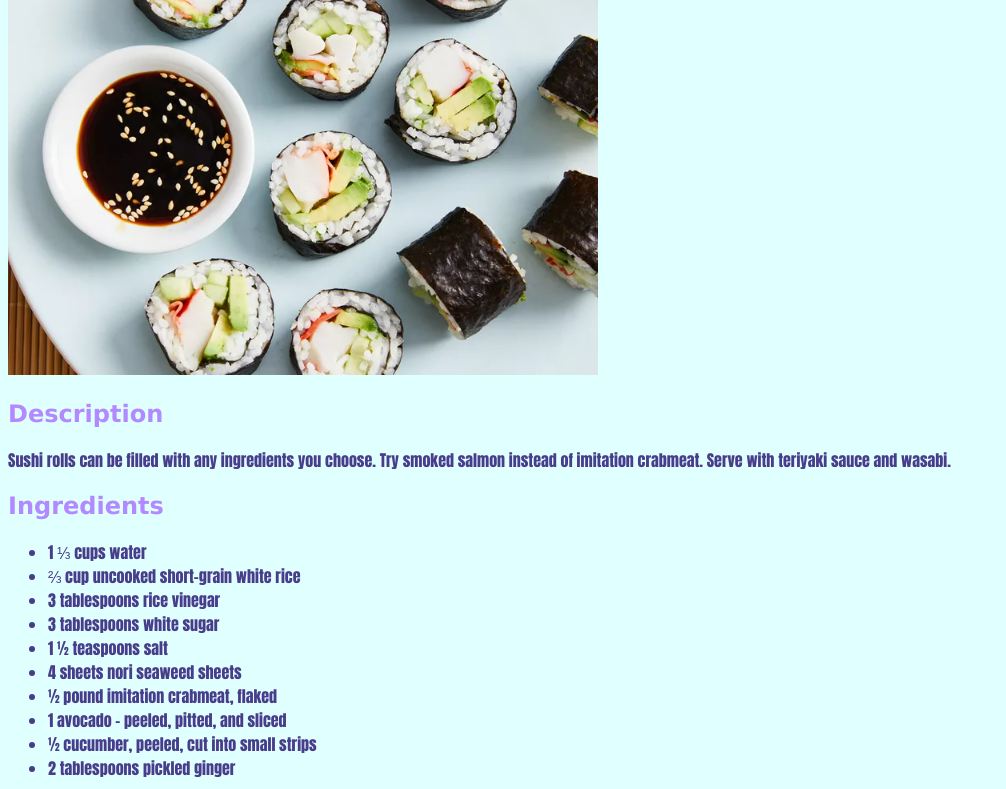
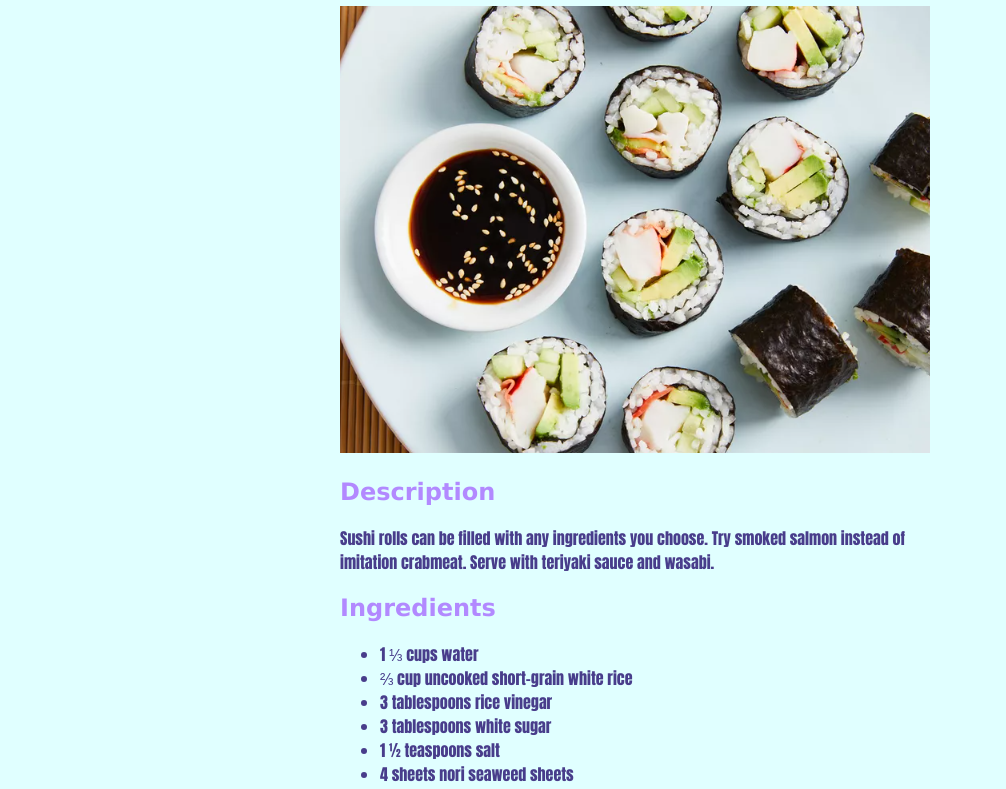
Before and after one commit to rhythm2107/odin-recipes, a plain HTML site: page recipes/sushi.html in a window 1280 px wide. Shown: the part 152-941 px from the top of the page, without its empty margins (0-1006 px from the left). Drawn offline with Linux system fonts and the light colour scheme.

Commit message:
Test margin auto

```diff
--- a/css/styles.css
+++ b/css/styles.css
@@ -3,6 +3,8 @@ body {
     color:darkslateblue;
     font-family:Impact, Haettenschweiler, 'Arial Narrow Bold', sans-serif;
     background-color: rgba(203, 255, 255, 0.582);
+    width: 600px;
+    margin: 100px auto;
 }
 
 h1 {
```
Also changed, not shown: index.html (+2 -0 lines).
